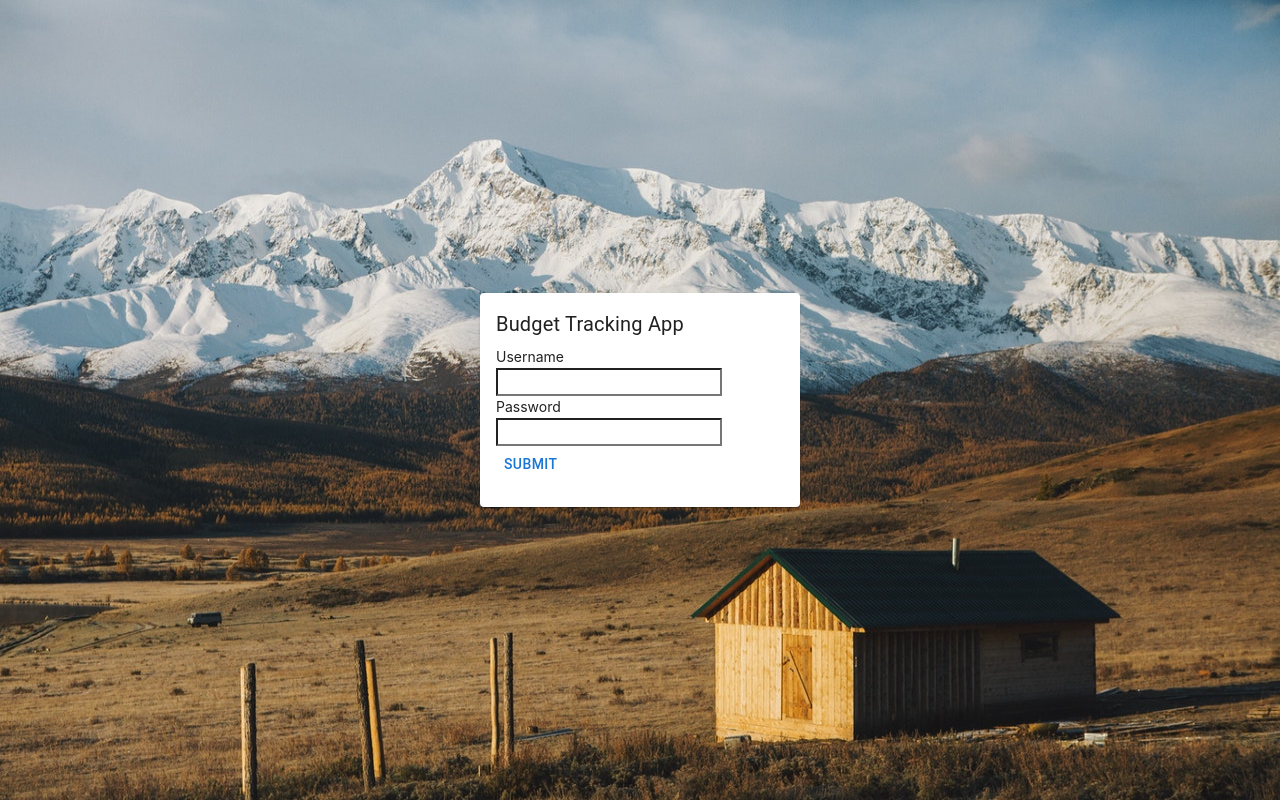
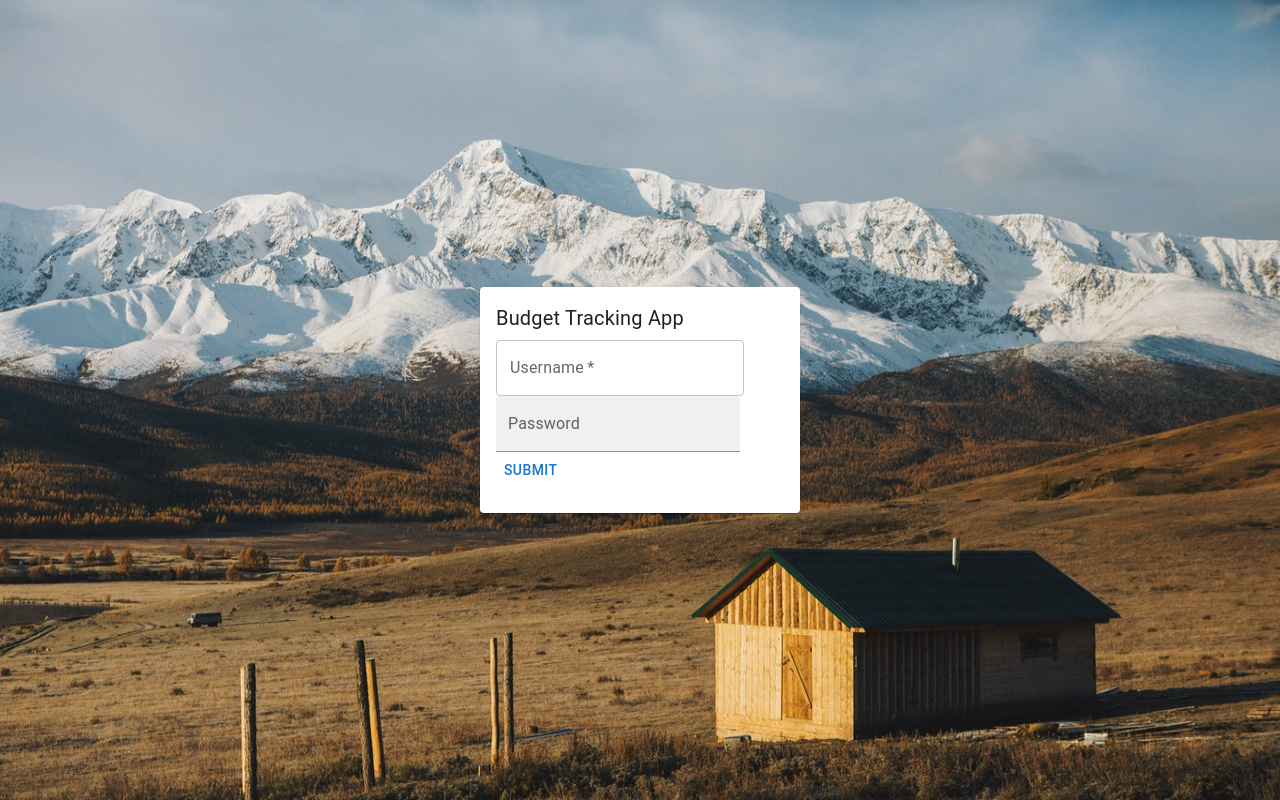
Before and after one commit to yao-quan/techtrek21, a React (Create React App) app in the folder frontend/: page / in a window 1280 px wide. Built offline with nearby package versions, Linux system fonts and the light colour scheme.

Commit message:
UI Changes

```diff
--- a/frontend/src/components/login/Login.js
+++ b/frontend/src/components/login/Login.js
@@ -7,6 +7,7 @@ import Typography from '@mui/material/Typography';
 import mainLogo from'./newLogo.png';
 import secondaryLogo from'./newLogo2.png';
 import Grid from '@material-ui/core/Grid';
+import TextField from '@mui/material/TextField';
 
 function Login() {
   const [username, setUserName] = useState("");
@@ -62,27 +63,33 @@ function Login() {
 
           <form onSubmit = {handleSubmit}>
               <label>
-                <Typography variant="h7" component="div">
-                  Username
-                </Typography>
-                <input type="text" onChange={(e) => setUserName(e.target.value)} />
+                <TextField
+                  label={'margin="dense"'}
+                  required
+                  id="outlined-required"
+                  label="Username"
+                  defaultValue=""
+                  onChange={(e) => setUserName(e.target.value)}
+                />
+              </label>
+              <label htmlFor="">
+                <p></p>
+              </label>
+              <label>
+                <TextField
+                  id="filled-password-input"
+                  label="Password"
+                  type="password"
+                  autoComplete="current-password"
+                  variant="filled"
+                  onChange={(e) => setPassword(e.target.value)}
+                />
               </label>
 
-              <label>
-                  <Typography variant="h7" component="div">
-                    Password
-                  </Typography>
-                  <input
-                    type="password"
-                    onChange={(e) => setPassword(e.target.value)}
-                  />
-              </label>
-
-              <label>
                 <Button variant="text" href="#contained-buttons" type="submit" onClick={(e) => handleSubmit(e)}>
                   Submit
                 </Button>
-              </label>
+
               { errorMessage && <h5 className="error" style={{ color:"red"}}> {errorMessage} </h5> }
           </form>
         </CardContent>
@@ -90,7 +97,6 @@ function Login() {
       </Grid>
       </Grid>
     </div>
-
   );
   //Example: command to use to re-route on button click
   //window.location.replace("/Login");
```
